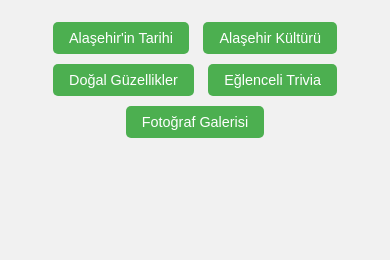
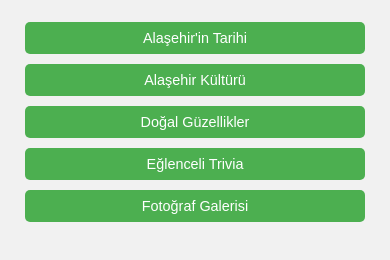
Before and after one commit to Eses2645/alasehir, a plain HTML site: page index.html in a window 390 px wide. Shown: the part 186-446 px from the top of the page. Drawn offline with Linux system fonts and the light colour scheme.

Commit message:
Update index.html

```diff
--- a/index.html
+++ b/index.html
@@ -39,6 +39,9 @@
     }
     .section {
       margin: 20px 0;
+      display: flex;
+      flex-wrap: wrap;
+      justify-content: center;
     }
 
     /* Mobil uyumlu tasarım için medya sorguları */
@@ -54,6 +57,8 @@
         padding: 10px 20px;
         font-size: 1em;
         margin: 5px;
+        width: 100%; /* Butonları tam genişlik yap */
+        box-sizing: border-box; /* Padding ve border'ı genişliğe dahil et */
       }
     }
 
@@ -69,6 +74,8 @@
         padding: 8px 16px;
         font-size: 0.9em;
         margin: 5px;
+        width: 100%; /* Butonları tam genişlik yap */
+        box-sizing: border-box; /* Padding ve border'ı genişliğe dahil et */
       }
     }
   </style>
```
